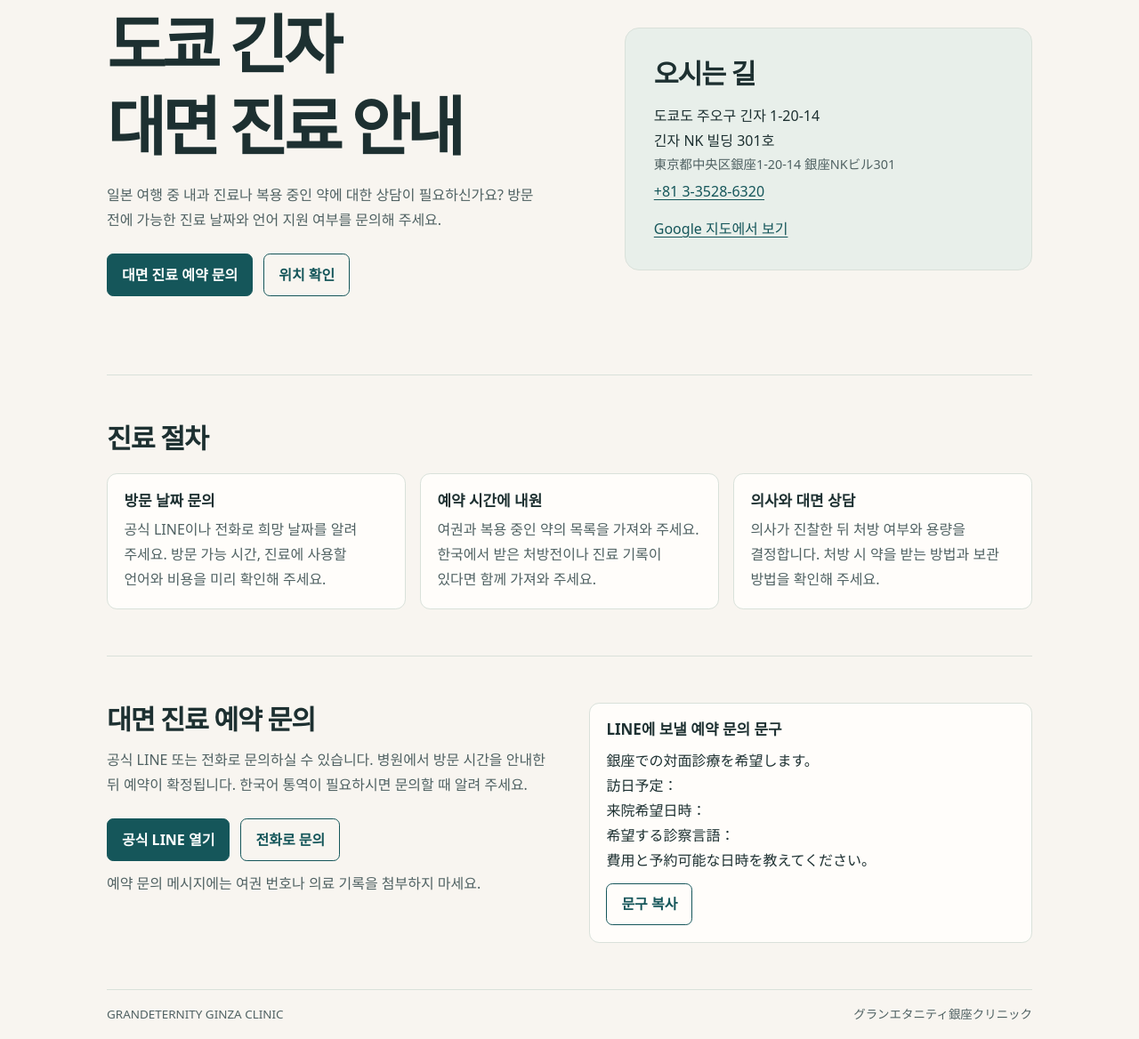
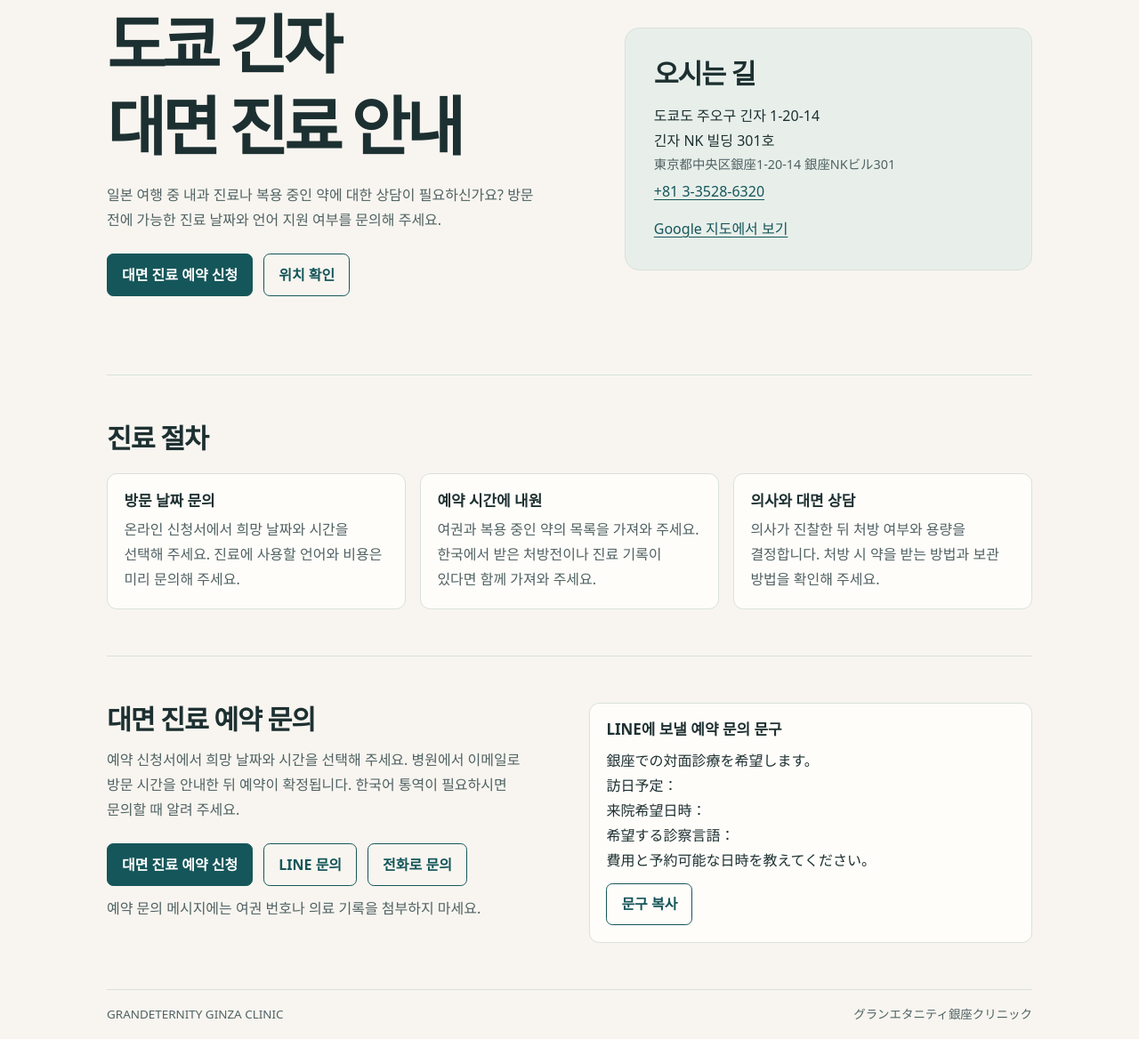
Before and after one commit to Extl2/lp, a plain HTML site: page ko/index.html in a window 1280 px wide. Shown: the part 145-1313 px from the top of the page at 89% size. Drawn offline with Linux system fonts and the light colour scheme.

Commit message:
Link Korean clinic page to in-person appointments

```diff
--- a/ko/index.html
+++ b/ko/index.html
@@ -113,7 +113,7 @@
         <h1 id="page-title">도쿄 긴자<br>대면 진료 안내</h1>
         <p class="intro">일본 여행 중 내과 진료나 복용 중인 약에 대한 상담이 필요하신가요? 방문 전에 가능한 진료 날짜와 언어 지원 여부를 문의해 주세요.</p>
         <div class="actions">
-          <a class="button primary" href="#booking">대면 진료 예약 문의</a>
+          <a class="button primary" href="/ko/reservation/">대면 진료 예약 신청</a>
           <a class="button" href="#location">위치 확인</a>
         </div>
       </div>
@@ -134,7 +134,7 @@
       <ol class="steps" role="list">
         <li>
           <h3>방문 날짜 문의</h3>
-          <p>공식 LINE이나 전화로 희망 날짜를 알려 주세요. 방문 가능 시간, 진료에 사용할 언어와 비용을 미리 확인해 주세요.</p>
+          <p>온라인 신청서에서 희망 날짜와 시간을 선택해 주세요. 진료에 사용할 언어와 비용은 미리 문의해 주세요.</p>
         </li>
         <li>
           <h3>예약 시간에 내원</h3>
@@ -149,9 +149,10 @@
     <section class="section booking" id="booking" aria-labelledby="booking-title">
       <div>
         <h2 id="booking-title">대면 진료 예약 문의</h2>
-        <p>공식 LINE 또는 전화로 문의하실 수 있습니다. 병원에서 방문 시간을 안내한 뒤 예약이 확정됩니다. 한국어 통역이 필요하시면 문의할 때 알려 주세요.</p>
+        <p>예약 신청서에서 희망 날짜와 시간을 선택해 주세요. 병원에서 이메일로 방문 시간을 안내한 뒤 예약이 확정됩니다. 한국어 통역이 필요하시면 문의할 때 알려 주세요.</p>
         <div class="actions">
-          <a class="button primary" href="https://lin.ee/nSBG5aT">공식 LINE 열기</a>
+          <a class="button primary" href="/ko/reservation/">대면 진료 예약 신청</a>
+          <a class="button" href="https://lin.ee/nSBG5aT">LINE 문의</a>
           <a class="button" href="tel:+81335286320">전화로 문의</a>
         </div>
         <p>예약 문의 메시지에는 여권 번호나 의료 기록을 첨부하지 마세요.</p>
```
